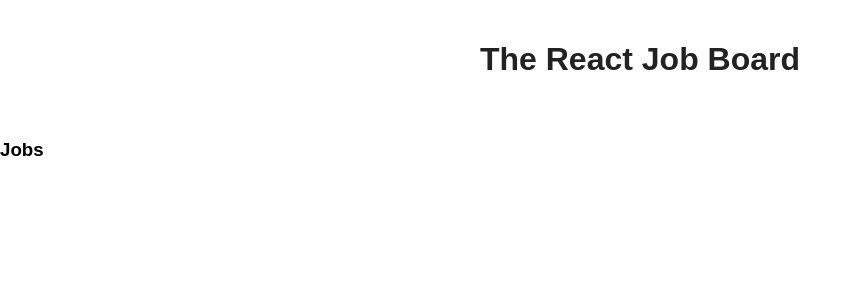
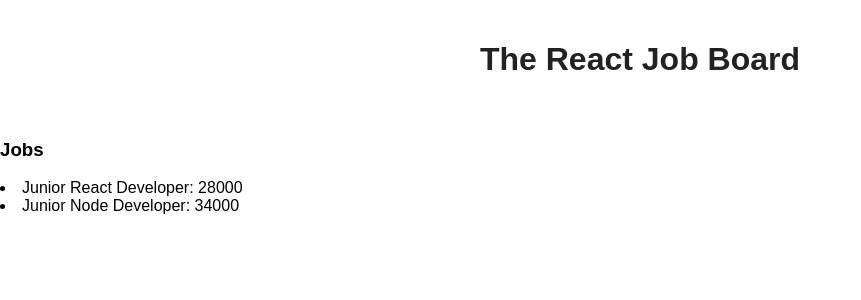
Before and after one commit to tjallen27/react-job-board, a React (Create React App) app: page / in a window 1280 px wide. Shown: the top 300 px of the page, without its empty margins (0-861 px from the left). Built offline with nearby package versions, Linux system fonts and the light colour scheme.

Commit message:
JobItems component and map() items

```diff
--- /dev/null
+++ b/src/components/JobItem.js
@@ -0,0 +1,12 @@
+import React, { Component } from 'react';
+
+class JobItem extends Component {
+  render(){
+    console.log(this.props)
+    return (
+      <li>{this.props.job.title}: {this.props.job.salary}</li>
+    );
+  }
+}
+
+export default JobItem;
--- a/src/components/Jobs.js
+++ b/src/components/Jobs.js
@@ -1,10 +1,22 @@
 import React, { Component } from 'react';
+import JobItem from './JobItem';
 
 class Job extends Component {
   render(){
-    console.log(this.props)
+    let jobItems;
+    if(this.props.jobs){
+      jobItems = this.props.jobs.map(job => {
+        return (
+          <JobItem key={job.title} job={job} />
+        );
+      })
+    }
     return (
-      <h3>Jobs</h3>
+      <div>
+        <h3>Jobs</h3>
+        {jobItems}
+      </div>
+
     );
   }
 }
```
